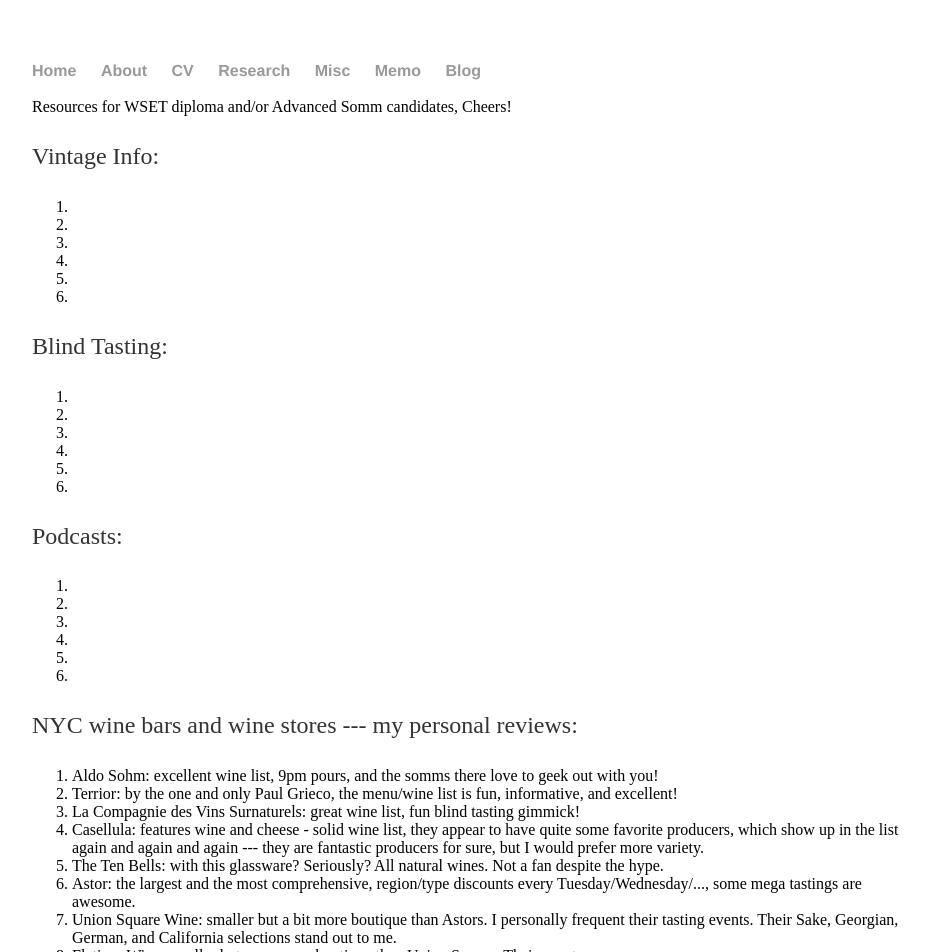
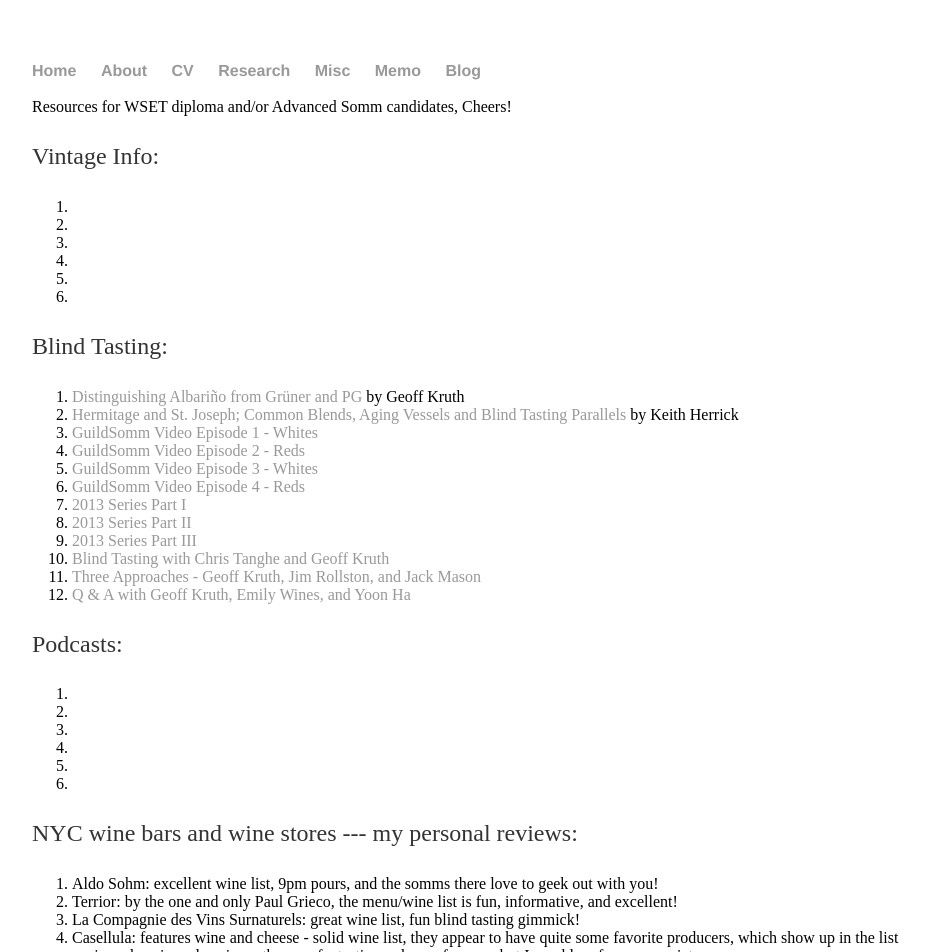
Before and after one commit to shenglih/shenglih.github.io, a Jekyll site: the page built from misc/wine_links.html, in a window 1280 px wide. Shown: the top 952 px of the page, without its empty margins (160-1090 px from the left). Built offline with Jekyll 4.4.1, drawn with Linux system fonts in a browser that asks for light colours.

Commit message:
Update wine_links.html

```diff
--- a/misc/wine_links.html
+++ b/misc/wine_links.html
@@ -15,12 +15,18 @@
   </ol>
 <p>Blind Tasting:</p>
 	<ol>
-  <li></li>
-  <li></li>
-  <li></li>
-  <li></li>
-  <li></li>
-  <li></li>
+  <li><a href="https://www.guildsomm.com/learn/blind-tasting/i/albarino/distinguishing-albarino-from-gruner-and-pg">Distinguishing Albariño from Grüner and PG</a> by Geoff Kruth</li>
+		<li><a href="https://www.guildsomm.com/learn/blind-tasting/i/marsanne-roussanne/hermitage-and-st-joseph-common-blends-aging-vessels-and-blind-tasting-parallels">Hermitage and St. Joseph; Common Blends, Aging Vessels and Blind Tasting Parallels</a> by Keith Herrick</li>
+  <li><a href="https://www.guildsomm.com/public_content/features/videos/m/videos/16570">GuildSomm Video Episode 1 - Whites</li>
+  <li><a href="https://www.guildsomm.com/public_content/features/videos/m/videos/16571">GuildSomm Video Episode 2 - Reds</li>
+  <li><a href="https://www.guildsomm.com/public_content/features/videos/m/videos/16596">GuildSomm Video Episode 3 - Whites</li>
+  <li><a href="https://www.guildsomm.com/public_content/features/videos/m/videos/16601">GuildSomm Video Episode 4 - Reds</li>
+	  <li><a href="https://www.guildsomm.com/public_content/features/podcasts/b/guild_podcasts/posts/2013-blind-tasting-series-part-1-3">2013 Series Part I</a></li>
+		<li><a href="https://www.guildsomm.com/public_content/features/podcasts/b/guild_podcasts/posts/2013-blind-tasting-series-part-2-3">2013 Series Part II</a></li>
+		<li><a href="https://www.guildsomm.com/public_content/features/podcasts/b/guild_podcasts/posts/2013-blind-tasting-series-part-3-3-with-geoff-kruth-ms">2013 Series Part III</li>
+  <li><a href="https://www.guildsomm.com/public_content/features/podcasts/b/guild_podcasts/posts/blind-tasting-chris-tanghe-and-geoff-kruth">Blind Tasting with Chris Tanghe and Geoff Kruth<a/></li>
+  <li><a href="https://www.guildsomm.com/public_content/features/podcasts/b/guild_podcasts/posts/three-approaches-to-blind-tasting">Three Approaches - Geoff Kruth, Jim Rollston, and Jack Mason</a></li>
+		<li><a href="https://www.guildsomm.com/public_content/features/podcasts/b/guild_podcasts/posts/blind-tasting-questions"> Q & A with Geoff Kruth, Emily Wines, and Yoon Ha</a></li>
   </ol>
  <p>Podcasts:</p>
 	<ol>
```
